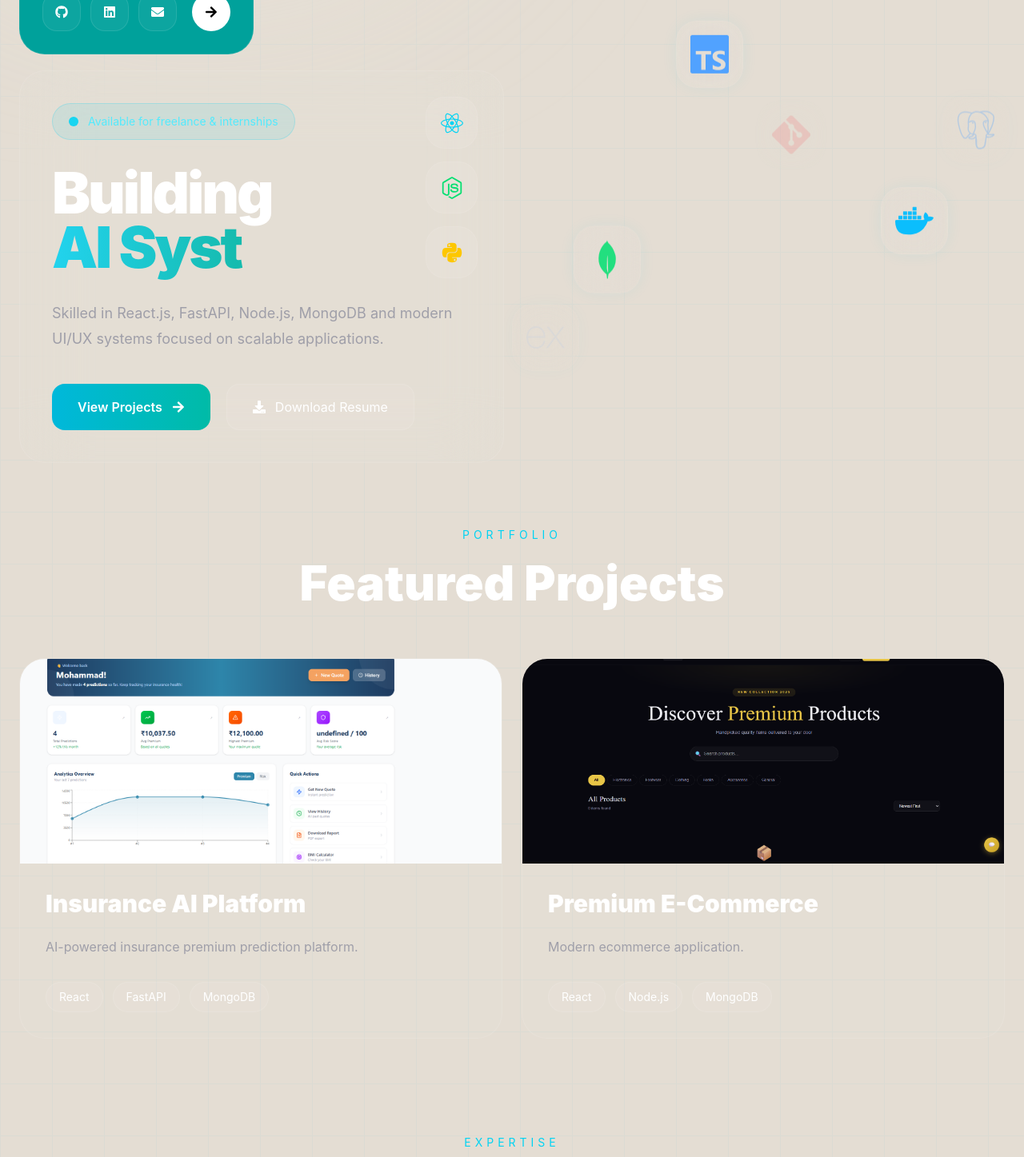
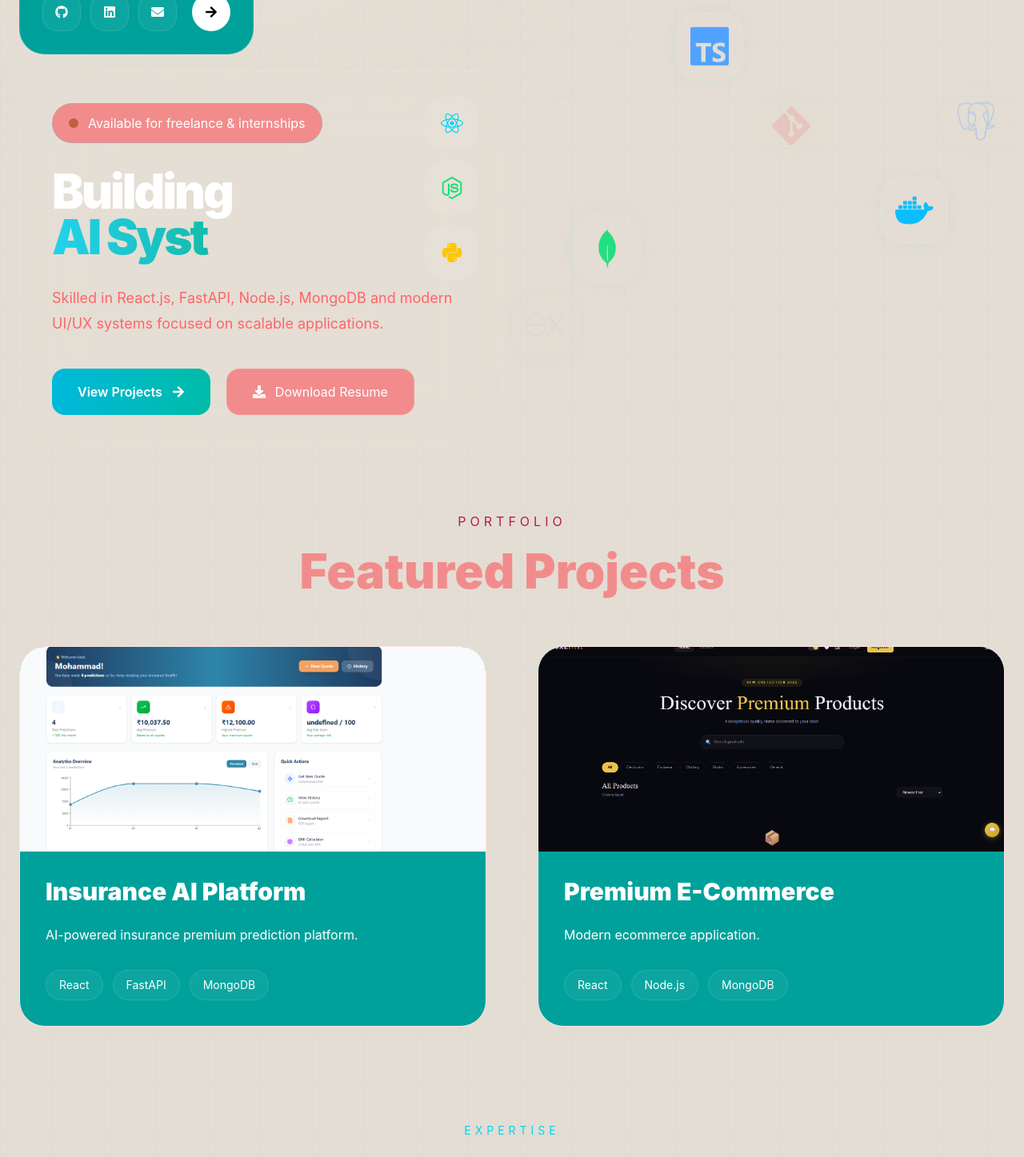
Before and after one commit to Mohammad-Danish-sab/Protofolio, a React (Vite) app in the folder frontend/: page / in a window 1280 px wide. Shown: the part 660-2107 px from the top of the page at 80% size. Built offline with nearby package versions, Linux system fonts and the light colour scheme.

Commit message:
feat:change the UI in home page

```diff
--- a/frontend/src/pages/Home.jsx
+++ b/frontend/src/pages/Home.jsx
@@ -416,12 +416,12 @@ export default function Home() {
               px-5 py-3
               rounded-full
               border border-cyan-400/20
-              bg-cyan-400/10
+              bg-[#F28C8C]
               "
             >
-              <div className="w-3 h-3 rounded-full bg-cyan-400 animate-pulse"></div>
+              <div className="w-3 h-3 rounded-full bg-[#B85C38] animate-pulse"></div>
 
-              <span className="text-cyan-300 text-sm">
+              <span className="text-s">
                 Available for freelance & internships
               </span>
             </div>
@@ -429,9 +429,9 @@ export default function Home() {
             <h1
               className="
               mt-8
-              text-5xl
-              md:text-6xl
-              xl:text-7xl
+              text-4xl
+              md:text-5xl
+              xl:text-6xl
               font-black
               leading-[0.95]
               tracking-[-3px]
@@ -455,7 +455,7 @@ export default function Home() {
               </span>
             </h1>
 
-            <p className="text-zinc-400 leading-8 max-w-2xl mt-8 text-lg">
+            <p className="text-red-400 leading-8 max-w-2xl mt-8 text-lg">
               Skilled in React.js, FastAPI, Node.js, MongoDB and modern UI/UX
               systems focused on scalable applications.
             </p>
@@ -486,9 +486,9 @@ export default function Home() {
                 px-8 py-4
                 rounded-2xl
                 border border-white/10
-                bg-white/5
-                hover:border-cyan-400/30
-                hover:bg-cyan-500/10
+                bg-[#F28C8C]
+                hover:border-white/10
+                hover:bg-[#FFB07C]
                 transition-all duration-300
                 "
               >
@@ -507,24 +507,24 @@ export default function Home() {
         className="relative z-10 max-w-7xl mx-auto px-4 md:px-6 pb-10"
       >
         <div className="text-center">
-          <p className="text-cyan-400 uppercase tracking-[5px] text-sm">
+          <p className="text-[#B51E4B] uppercase tracking-[5px] text-m">
             Portfolio
           </p>
 
-          <h2 className="text-5xl md:text-6xl font-black mt-5">
+          <h2 className="text-5xl md:text-6xl font-black mt-5 text-[#F28C8C]">
             Featured Projects
           </h2>
         </div>
 
-        <div className="grid lg:grid-cols-2 gap-6 mt-16">
+        <div className="grid lg:grid-cols-2 gap-16 mt-16 bg-">
           {projects.map((project, i) => (
             <motion.div
               key={i}
               whileHover={{ y: -8 }}
               className="
               rounded-4xl
-              border border-white/10
-              bg-white/3
+              border border-red-100
+              bg-[#00A19B]
               overflow-hidden
               "
             >
@@ -546,7 +546,7 @@ export default function Home() {
               <div className="p-8">
                 <h3 className="text-3xl font-black">{project.title}</h3>
 
-                <p className="text-zinc-400 leading-8 mt-5">{project.desc}</p>
+                <p className="leading-8 mt-5">{project.desc}</p>
 
                 <div className="flex flex-wrap gap-3 mt-7">
                   {project.tech.map((tech, idx) => (
```
